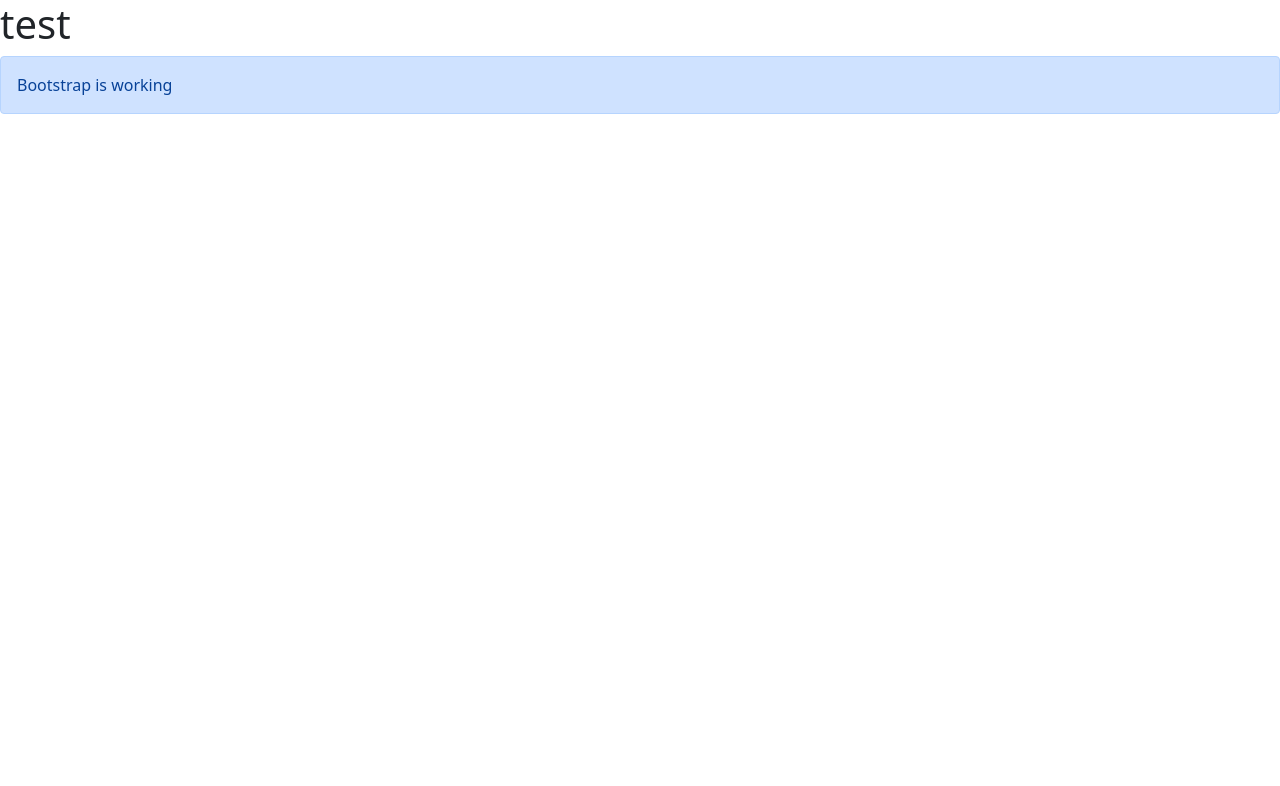
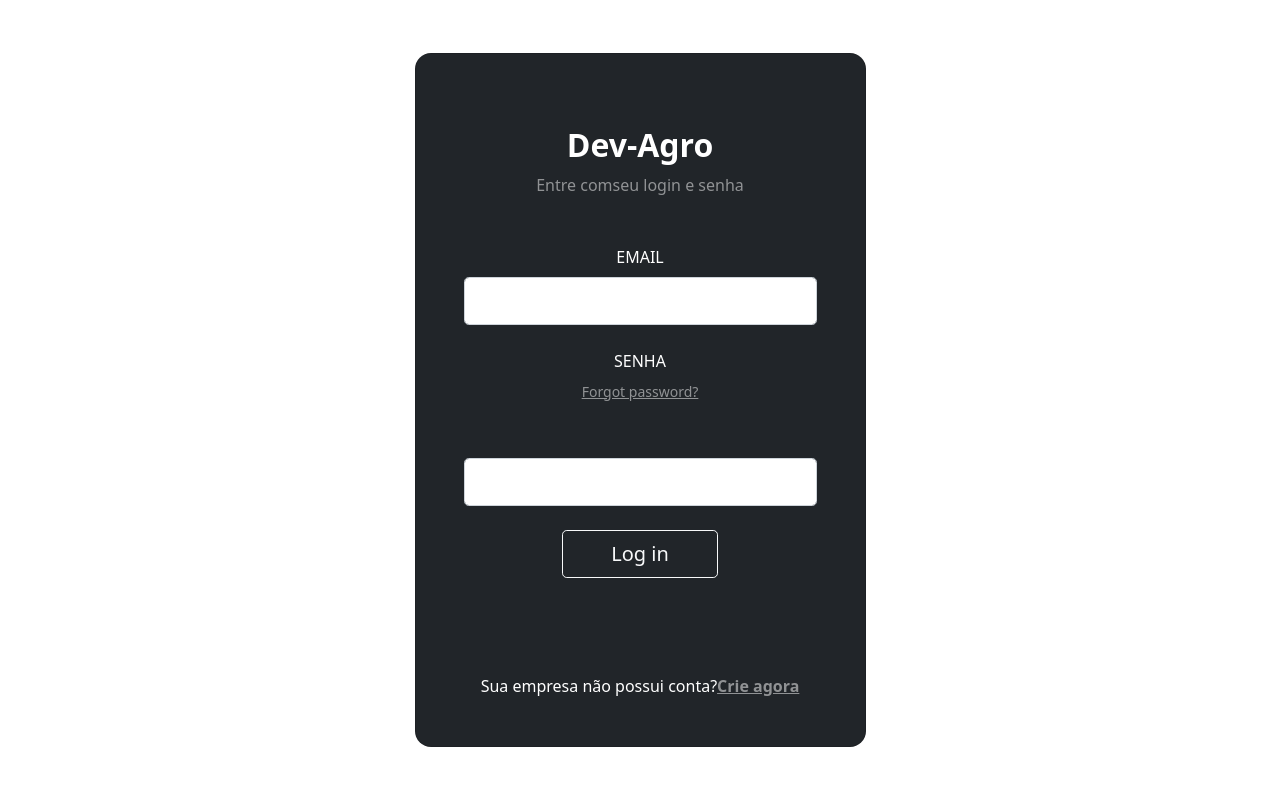
Before and after one commit to DEVin-Senior/M2P2-DEVAgro-Squad02, an Angular app: page / in a window 1280 px wide. Shown: the top 786 px of the page. Built offline with nearby package versions, Linux system fonts and the light colour scheme.

Commit message:
task03 - Criado layout de login (HTML)

```diff
--- a/src/app/app.component.html
+++ b/src/app/app.component.html
@@ -1,6 +1,2 @@
-<h1>test</h1>
-
-<div class="alert alert-primary" role="alert">
-  Bootstrap is working
-</div>
+<app-login></app-login>
 <router-outlet></router-outlet>
--- a/src/app/app.module.ts
+++ b/src/app/app.module.ts
@@ -3,10 +3,12 @@ import { BrowserModule } from '@angular/platform-browser';
 
 import { AppRoutingModule } from './app-routing.module';
 import { AppComponent } from './app.component';
+import { LoginComponent } from './login/login.component';
 
 @NgModule({
   declarations: [
-    AppComponent
+    AppComponent,
+    LoginComponent
   ],
   imports: [
     BrowserModule,
--- /dev/null
+++ b/src/app/login/login.component.html
@@ -0,0 +1,40 @@
+<section class="vh-100 gradient-custom">
+    <div class="container py-5 h-100">
+        <div class="row d-flex justify-content-center align-items-center h-100">
+            <div class="col-12 col-md-8 col-lg-6 col-xl-5">
+                <div class="card bg-dark text-white" style="border-radius: 1rem;">
+                    <div class="card-body p-5 text-center">
+
+                        <div class="mb-md-5 mt-md-4 pb-5">
+
+                            <h2 class="fw-bold mb-2">Dev-Agro</h2>
+                            <p class="text-white-50 mb-5">Entre comseu login e senha</p>
+
+                            <div class="form-outline form-white mb-4">
+                                <label class="form-label" for="typeEmailX">EMAIL</label>
+                                <input type="email" id="typeEmailX" class="form-control form-control-lg" />
+                            </div>
+
+                            <div class="form-outline form-white mb-4">
+                                <label class="form-label" for="typePasswordX">SENHA</label>
+                                <p class="small mb-5 pb-lg-2"><a class="text-white-50" href="#!">Forgot password?</a>
+                                </p>
+                                <input type="password" id="typePasswordX" class="form-control form-control-lg" />
+                            </div>
+
+
+                            <button class="btn btn-outline-light btn-lg px-5" type="submit">Log in</button>
+                        </div>
+
+                        <div>
+                            <p class="mb-0">Sua empresa não possui conta?<a href="#!" class="text-white-50 fw-bold">Crie
+                                    agora</a>
+                            </p>
+                        </div>
+
+                    </div>
+                </div>
+            </div>
+        </div>
+    </div>
+</section>
--- /dev/null
+++ b/src/app/login/login.component.ts
@@ -0,0 +1,15 @@
+import { Component, OnInit } from '@angular/core';
+
+@Component({
+  selector: 'app-login',
+  templateUrl: './login.component.html',
+  styleUrls: ['./login.component.css']
+})
+export class LoginComponent implements OnInit {
+
+  constructor() { }
+
+  ngOnInit(): void {
+  }
+
+}
```
Also changed, not shown: src/app/login/login.component.css (added), 1 other file (tests, documents, lock files or other folders).
